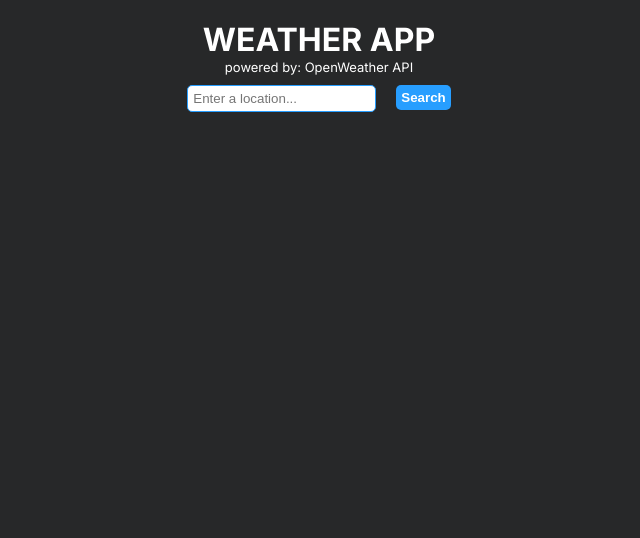
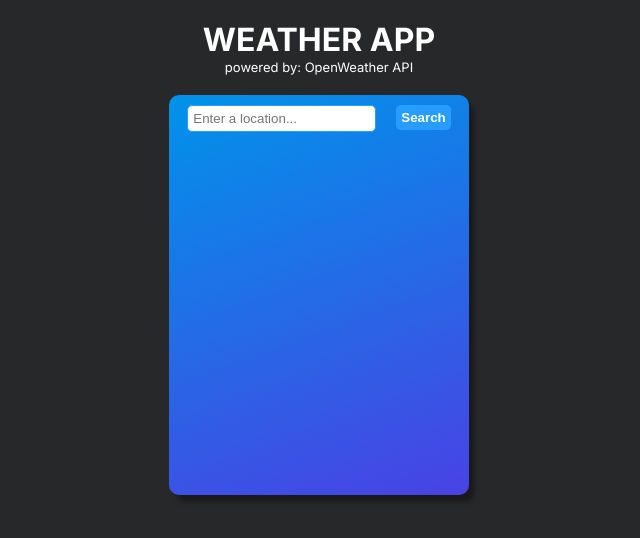
Before and after one commit to cepeasbhy/portfolio-site, a Next.js app: page /projects/weatherApp in a window 1280 px wide. Shown: the top 538 px of the page, without its empty margins (321-961 px from the left). Built offline with nearby package versions, Linux system fonts and the light colour scheme.

Commit message:
Modifies CSS style for weather app

```diff
--- a/src/app/globals.css
+++ b/src/app/globals.css
@@ -80,6 +80,7 @@ input {
 button {
   background-color: #279eff;
   font-weight: bold;
+  transition: all ease-in 0.2s;
 }
 
 button:hover {
--- a/src/app/projects/weatherApp/weatherApp.tsx
+++ b/src/app/projects/weatherApp/weatherApp.tsx
@@ -78,7 +78,7 @@ export default function WeatherApp() {
           )}
           {searchResult?.cod === 200 && (
             <>
-              <div className="weather-data-block">
+              <div className="weather-data-block" id="weather-condition">
                 <div className="weather-item">
                   <img
                     src={
--- a/src/app/weather.css
+++ b/src/app/weather.css
@@ -1,3 +1,12 @@
+.main-app {
+  margin-top: 20px;
+  background-image: linear-gradient(160deg, #0093e9 0%, #4942e4 100%);
+  height: 400px;
+  width: 300px;
+  border-radius: 10px;
+  box-shadow: 6.5px 8px 5px -1.5px #1a1919;
+}
+
 .subtitle {
   font-size: 13px;
   text-align: center;
@@ -9,15 +18,21 @@
   align-items: center;
 }
 
+#weather-condition {
+  flex-direction: column;
+  text-align: center;
+}
+
 .weather-data-block {
   display: flex;
   align-items: center;
   justify-content: center;
+  margin-bottom: 20px;
 }
 
 .weather-item > img {
-  width: 100px;
-  height: 100px;
+  width: 150px;
+  height: 150px;
 }
 
 .weather-description {
@@ -33,18 +48,29 @@
 }
 
 .temp-data,
+.weather-description {
+  text-shadow: 2px 2px 2px #1a1919;
+  font-weight: bold;
+}
+
+.temp-data,
 .temp-description {
   text-align: center;
 }
 
 .temp-data {
-  font-size: 25px;
+  font-size: 20px;
+  text-shadow: 2px 2px 2px #1a1919;
 }
 
 .temp-description {
-  font-size: 13px;
+  font-size: 10px;
 }
 
 .display-msg {
   text-align: center;
 }
+
+button:hover {
+  transform: scale(1.2);
+}
```
